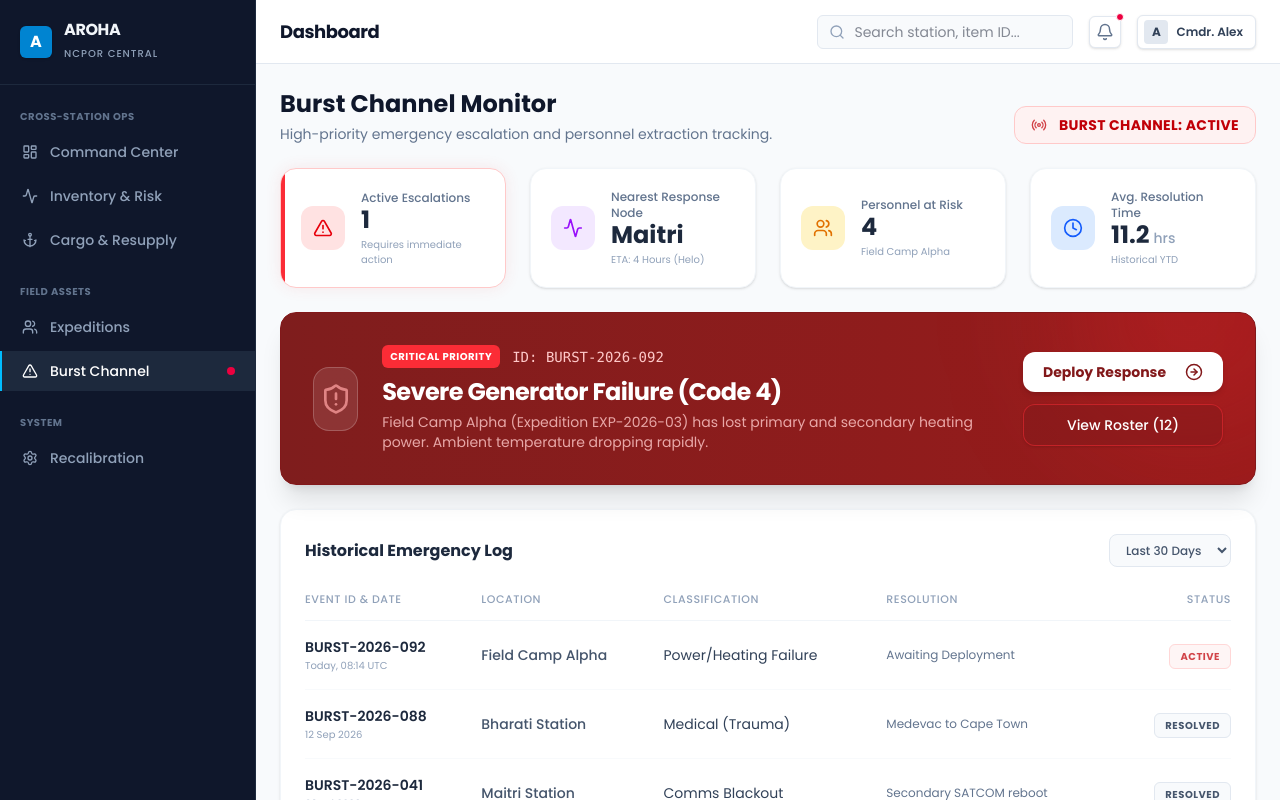
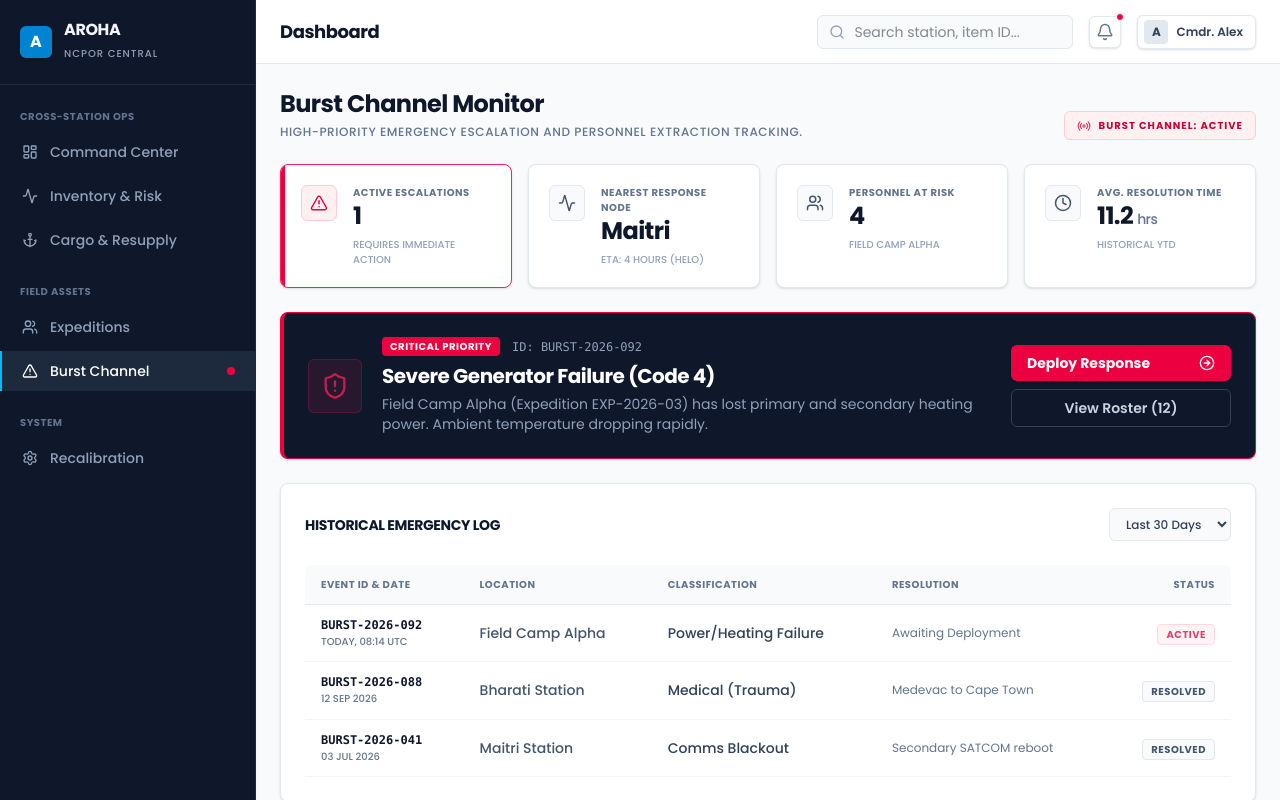
Before and after one commit to BhadriPrabhu/sih_aroha, a React (Vite) app in the folder aroha_command_center/: page /alerts in a window 1280 px wide. Built offline with nearby package versions, Linux system fonts and the light colour scheme.

Commit message:
feat: refine alerts and forecasting dashboards

```diff
--- a/aroha_command_center/src/pages/EmergencyMonitor.jsx
+++ b/aroha_command_center/src/pages/EmergencyMonitor.jsx
@@ -10,71 +10,68 @@ export default function EmergencyMonitor() {
         {/* Page Header */}
         <div className="flex justify-between items-end mb-6">
           <div>
-            <h1 className="text-2xl font-bold text-slate-900 mb-1">Burst Channel Monitor</h1>
-            <p className="text-sm text-slate-500">High-priority emergency escalation and personnel extraction tracking.</p>
+            <h1 className="text-2xl font-bold text-slate-900 tracking-tight mb-1">Burst Channel Monitor</h1>
+            <p className="text-xs font-medium text-slate-500 uppercase tracking-wider">High-priority emergency escalation and personnel extraction tracking.</p>
           </div>
-          <div className="flex items-center gap-3 bg-red-50 text-red-700 px-4 py-2 rounded-xl border border-red-200">
-            <Radio size={16} className="animate-pulse" />
-            <span className="text-sm font-bold tracking-wide uppercase">Burst Channel: Active</span>
+          <div className="flex items-center gap-2 bg-rose-50 text-rose-700 px-3 py-1.5 rounded-md border border-rose-200">
+            <Radio size={14} className="animate-pulse" />
+            <span className="text-[10px] font-bold tracking-widest uppercase">Burst Channel: Active</span>
           </div>
         </div>
 
         {/* Top KPI Row */}
-        <div className="grid grid-cols-4 gap-6 mb-6">
-          <KpiCard title="Active Escalations" value="1" subtitle="Requires immediate action" icon={<AlertTriangle size={20} className="text-red-600"/>} bg="bg-red-100" alert />
-          <KpiCard title="Nearest Response Node" value="Maitri" subtitle="ETA: 4 Hours (Helo)" icon={<Activity size={20} className="text-purple-600"/>} bg="bg-purple-100" />
-          <KpiCard title="Personnel at Risk" value="4" subtitle="Field Camp Alpha" icon={<Users size={20} className="text-amber-600"/>} bg="bg-amber-100" />
-          <KpiCard title="Avg. Resolution Time" value="11.2" suffix="hrs" subtitle="Historical YTD" icon={<Clock size={20} className="text-blue-600"/>} bg="bg-blue-100" />
+        <div className="grid grid-cols-4 gap-4 mb-6">
+          <KpiCard title="Active Escalations" value="1" subtitle="Requires immediate action" icon={<AlertTriangle size={18} className="text-rose-600"/>} alert />
+          <KpiCard title="Nearest Response Node" value="Maitri" subtitle="ETA: 4 Hours (Helo)" icon={<Activity size={18} className="text-slate-600"/>} />
+          <KpiCard title="Personnel at Risk" value="4" subtitle="Field Camp Alpha" icon={<Users size={18} className="text-slate-600"/>} />
+          <KpiCard title="Avg. Resolution Time" value="11.2" suffix="hrs" subtitle="Historical YTD" icon={<Clock size={18} className="text-slate-600"/>} />
         </div>
 
-        {/* Middle Row: Active Emergency Banner */}
-        <div className="bg-gradient-to-r from-[#7f1d1d] to-[#991b1b] rounded-2xl p-8 text-white shadow-xl mb-6 relative overflow-hidden flex justify-between items-center border border-red-900">
-          <div className="absolute top-0 right-0 w-64 h-64 bg-red-500/20 rounded-full blur-3xl -translate-y-1/2 translate-x-1/4"></div>
+        {/* Middle Row: Active Emergency Banner (Tactical Dark Slate + Crimson) */}
+        <div className="bg-slate-900 border border-rose-600 border-l-4 rounded-lg p-6 shadow-sm mb-6 flex justify-between items-center">
 
-          <div className="relative z-10 flex gap-6 items-center">
-             <div className="w-16 h-16 bg-white/10 rounded-2xl flex items-center justify-center border border-white/20">
-                <ShieldAlert size={32} className="text-red-300 animate-pulse" />
+          <div className="flex gap-5 items-center">
+             <div className="p-3 bg-rose-500/10 border border-rose-500/20 rounded-md text-rose-500">
+                <ShieldAlert size={28} className="animate-pulse" />
              </div>
              <div>
-                <div className="flex items-center gap-3 mb-2">
-                   <span className="bg-red-500 text-white text-[10px] font-bold px-2 py-1 rounded-md uppercase tracking-wider">Critical Priority</span>
-                   <span className="text-red-200 text-sm font-mono">ID: BURST-2026-092</span>
+                <div className="flex items-center gap-3 mb-1.5">
+                   <span className="bg-rose-600 text-white text-[10px] font-bold px-2 py-0.5 rounded-sm uppercase tracking-wider">Critical Priority</span>
+                   <span className="text-slate-400 text-xs font-mono font-medium">ID: BURST-2026-092</span>
                 </div>
-                <h2 className="text-2xl font-bold tracking-tight mb-1">Severe Generator Failure (Code 4)</h2>
-                <p className="text-red-200/80 text-sm">Field Camp Alpha (Expedition EXP-2026-03) has lost primary and secondary heating power. Ambient temperature dropping rapidly.</p>
+                <h2 className="text-xl font-bold text-white tracking-tight mb-1">Severe Generator Failure (Code 4)</h2>
+                <p className="text-slate-400 text-sm">Field Camp Alpha (Expedition EXP-2026-03) has lost primary and secondary heating power. Ambient temperature dropping rapidly.</p>
              </div>
           </div>
 
-          <div className="relative z-10 flex flex-col gap-3 min-w-[200px]">
-             <button className="w-full bg-white text-red-900 px-5 py-2.5 rounded-xl text-sm font-bold shadow-md hover:bg-red-50 transition-colors flex items-center justify-between">
-               Deploy Response <ArrowRightCircle size={18} />
+          <div className="flex flex-col gap-2 min-w-[220px]">
+             <button className="w-full bg-rose-600 text-white px-4 py-2 rounded-md text-sm font-bold shadow-sm hover:bg-rose-700 transition-colors flex items-center justify-between focus:outline-none focus:ring-2 focus:ring-rose-500 focus:ring-offset-2 focus:ring-offset-slate-900">
+               Deploy Response <ArrowRightCircle size={16} />
              </button>
-             <button className="w-full bg-red-900/50 border border-red-500/50 text-white px-5 py-2.5 rounded-xl text-sm font-medium shadow-sm hover:bg-red-800 transition-colors">
+             <button className="w-full bg-transparent border border-slate-700 text-slate-300 px-4 py-2 rounded-md text-sm font-semibold hover:bg-slate-800 hover:text-white transition-colors">
                View Roster (12)
              </button>
           </div>
         </div>
 
         {/* Bottom Row: Emergency Log */}
-        <div className="bg-white rounded-2xl p-6 shadow-sm border border-slate-100">
+        <div className="bg-white rounded-lg p-6 shadow-sm border border-slate-200">
            <div className="flex justify-between items-center mb-6">
-              <h3 className="text-base font-bold text-slate-800">Historical Emergency Log</h3>
-              <div className="flex gap-2">
-                 <select className="text-xs bg-slate-50 border border-slate-200 rounded-lg px-3 py-1.5 text-slate-600 outline-none font-medium">
-                    <option>Last 30 Days</option>
-                    <option>Year to Date</option>
-                 </select>
-              </div>
+              <h3 className="text-sm font-bold text-slate-900 tracking-tight uppercase">Historical Emergency Log</h3>
+              <select className="text-xs font-medium bg-slate-50 border border-slate-200 rounded-md px-3 py-1.5 text-slate-700 outline-none focus:ring-1 focus:ring-sky-500">
+                <option>Last 30 Days</option>
+                <option>Year to Date</option>
+              </select>
            </div>
 
            <table className="w-full text-left border-collapse">
             <thead>
-              <tr className="text-[11px] font-semibold text-slate-400 border-b border-slate-100 uppercase tracking-wider">
-                <th className="pb-3 font-medium">Event ID & Date</th>
-                <th className="pb-3 font-medium">Location</th>
-                <th className="pb-3 font-medium">Classification</th>
-                <th className="pb-3 font-medium">Resolution</th>
-                <th className="pb-3 font-medium text-right">Status</th>
+              <tr className="text-[10px] font-bold text-slate-500 border-b border-slate-200 uppercase tracking-wider bg-slate-50">
+                <th className="py-3 px-4 rounded-tl-md">Event ID & Date</th>
+                <th className="py-3 px-4">Location</th>
+                <th className="py-3 px-4">Classification</th>
+                <th className="py-3 px-4">Resolution</th>
+                <th className="py-3 px-4 text-right rounded-tr-md">Status</th>
               </tr>
             </thead>
             <tbody className="text-sm text-slate-700">
@@ -98,20 +95,20 @@ export default function EmergencyMonitor() {
   );
 }
 
-// Sub-components
-function KpiCard({ title, value, suffix, subtitle, icon, bg, alert }) {
+// Sub-components - REFACTORED FOR CRISP GEOMETRY AND MONOTONE ICONS
+function KpiCard({ title, value, suffix, subtitle, icon, alert }) {
   return (
-    <div className={`bg-white p-5 rounded-2xl border ${alert ? 'border-red-200 shadow-[0_0_15px_rgba(239,68,68,0.1)]' : 'border-slate-100 shadow-sm'} flex items-center gap-4 relative overflow-hidden`}>
-      {alert && <div className="absolute top-0 left-0 w-1 h-full bg-red-500"></div>}
-      <div className={`p-3 rounded-xl ${bg}`}>
+    <div className={`bg-white p-5 rounded-lg border ${alert ? 'border-rose-500 shadow-sm' : 'border-slate-200 shadow-sm'} flex items-start gap-4 relative overflow-hidden`}>
+      {alert && <div className="absolute top-0 left-0 w-1 h-full bg-rose-600"></div>}
+      <div className={`p-2 border rounded-md ${alert ? 'bg-rose-50 border-rose-200' : 'bg-slate-50 border-slate-200 text-slate-600'}`}>
         {icon}
       </div>
       <div>
-        <h3 className="text-xs font-medium text-slate-500 mb-0.5">{title}</h3>
-        <div className="text-2xl font-bold text-slate-800 leading-none">
-          {value}<span className="text-sm font-medium text-slate-400 ml-1">{suffix}</span>
+        <h3 className="text-[10px] font-bold text-slate-500 uppercase tracking-wider mb-1">{title}</h3>
+        <div className="text-2xl font-bold text-slate-900 tracking-tight leading-none">
+          {value}<span className="text-sm font-medium text-slate-500 ml-1">{suffix}</span>
         </div>
-        {subtitle && <p className="text-[10px] text-slate-400 mt-1">{subtitle}</p>}
+        {subtitle && <p className="text-[10px] text-slate-400 mt-2 font-medium uppercase">{subtitle}</p>}
       </div>
     </div>
   );
@@ -119,20 +116,20 @@ function KpiCard({ title, value, suffix, subtitle, icon, bg, alert }) {
 
 function TableRow({ id, date, location, classification, resolution, status, alert }) {
   const statusColors = alert
-    ? 'text-red-700 bg-red-50 border-red-200 animate-pulse'
+    ? 'text-rose-700 bg-rose-50 border-rose-200'
     : 'text-slate-600 bg-slate-50 border-slate-200';
 
   return (
-    <tr className="border-b border-slate-50 hover:bg-slate-50/50 transition-colors">
-      <td className="py-4">
-        <div className="font-semibold text-slate-800">{id}</div>
-        <div className="text-[10px] text-slate-400 mt-0.5">{date}</div>
+    <tr className="border-b border-slate-100 hover:bg-slate-50 transition-colors">
+      <td className="py-3 px-4">
+        <div className="font-mono text-xs font-semibold text-slate-900">{id}</div>
+        <div className="text-[10px] font-medium text-slate-500 mt-0.5 uppercase">{date}</div>
       </td>
-      <td className="py-4 font-medium text-slate-600">{location}</td>
-      <td className="py-4 text-slate-700">{classification}</td>
-      <td className="py-4 text-slate-500 text-xs">{resolution}</td>
-      <td className="py-4 text-right">
-        <span className={`px-2.5 py-1 rounded-md text-[10px] font-bold uppercase tracking-wider border ${statusColors}`}>
+      <td className="py-3 px-4 font-medium text-slate-600">{location}</td>
+      <td className="py-3 px-4 text-slate-700 font-medium">{classification}</td>
+      <td className="py-3 px-4 text-slate-500 text-xs">{resolution}</td>
+      <td className="py-3 px-4 text-right">
+        <span className={`px-2 py-0.5 rounded text-[10px] font-bold uppercase tracking-wider border ${statusColors} ${alert ? 'animate-pulse' : ''}`}>
           {status}
         </span>
       </td>
```
Also changed, not shown: aroha_command_center/src/pages/ForecastRecalibration.jsx (+59 -56 lines).
